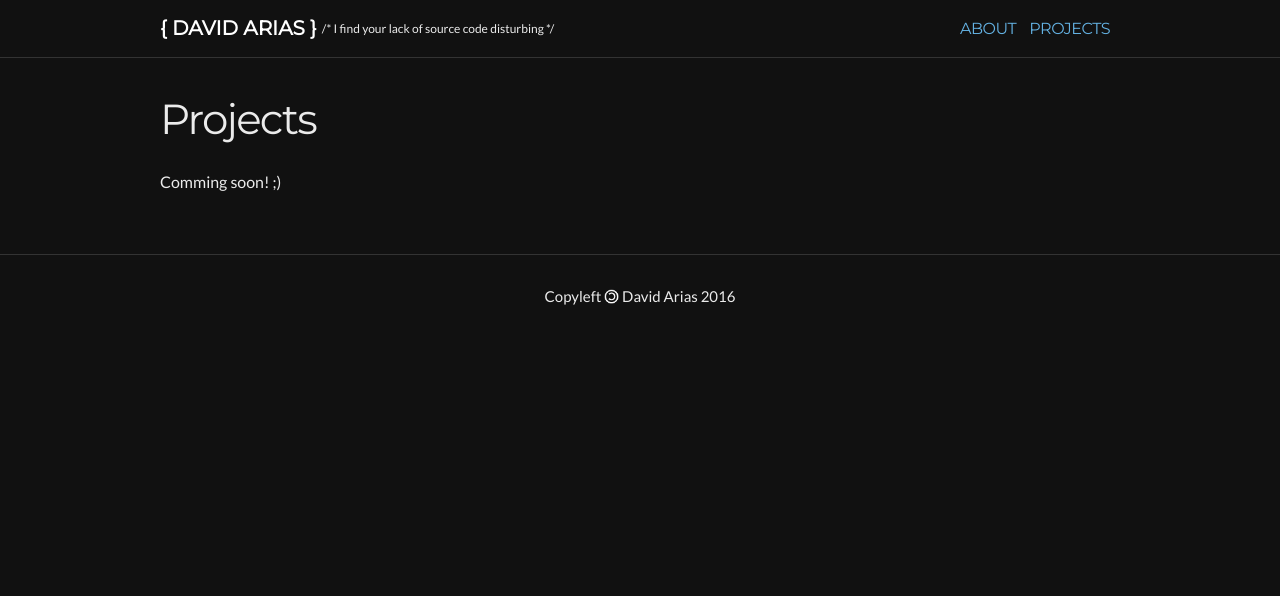
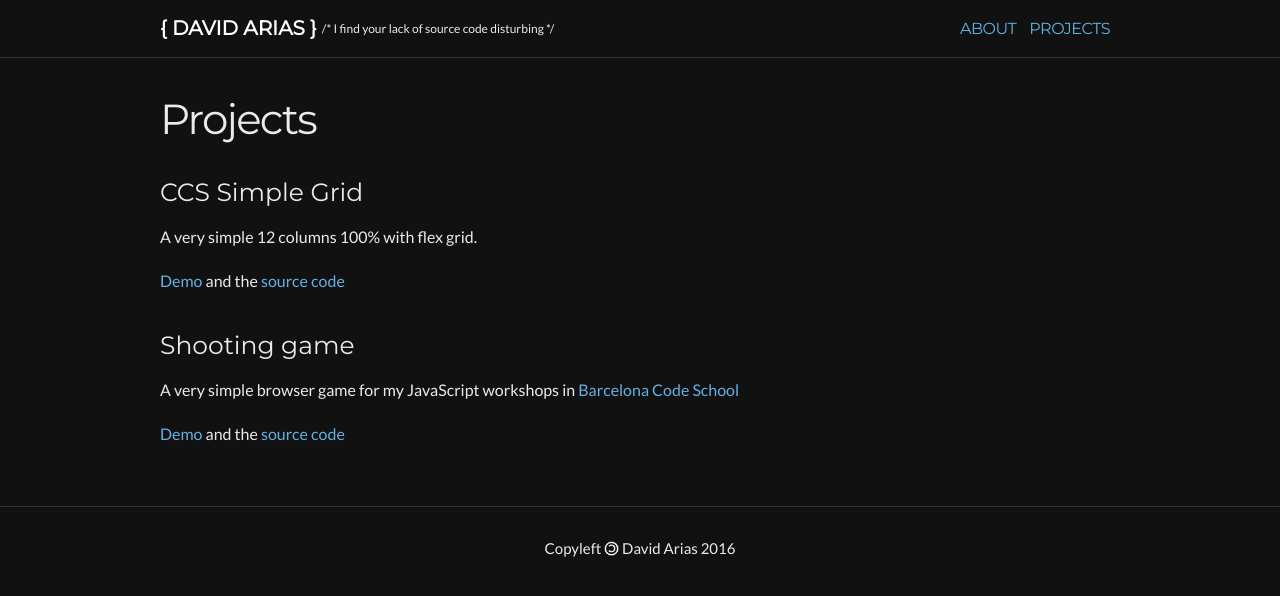
Before and after one commit to davidarias/davidarias.github.io, a Jekyll site: the page built from projects.md, in a window 1280 px wide. Shown: the top 596 px of the page. Built offline with Jekyll 4.4.1, drawn with Linux system fonts in a browser that asks for light colours.

Commit message:
added content to project page

```diff
--- a/css/main.css
+++ b/css/main.css
@@ -251,6 +251,10 @@ a:hover   { color: #ff9b00; text-decoration: none; }
     padding: 30px 0;
 }
 
+.post h1{
+    font-size: 25px;
+}
+
 .post-header { margin: 10px 0 30px; }
 
 .post-header h1 {
--- a/projects.md
+++ b/projects.md
@@ -4,4 +4,18 @@ title: Projects
 permalink: /projects/
 ---
 
-Comming soon! ;)
+# CCS Simple Grid
+
+A very simple 12 columns 100% with flex grid.
+
+[Demo](http://www.davidarias.net/css-simple-grid/example.html)
+and the [source code](https://github.com/davidarias/css-simple-grid)
+
+
+# Shooting game
+
+A very simple browser game for my JavaScript workshops in [Barcelona Code School](http://www.wbarcelonacodeschool.com/)
+
+
+[Demo](http://www.davidarias.net/shooting-game)
+and the [source code](https://github.com/davidarias/shooting-game)
```
